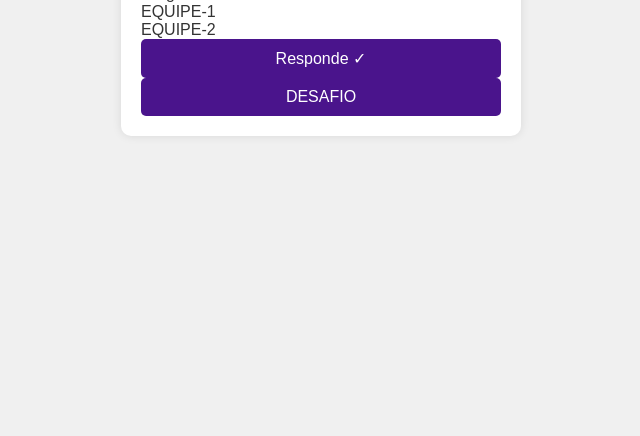
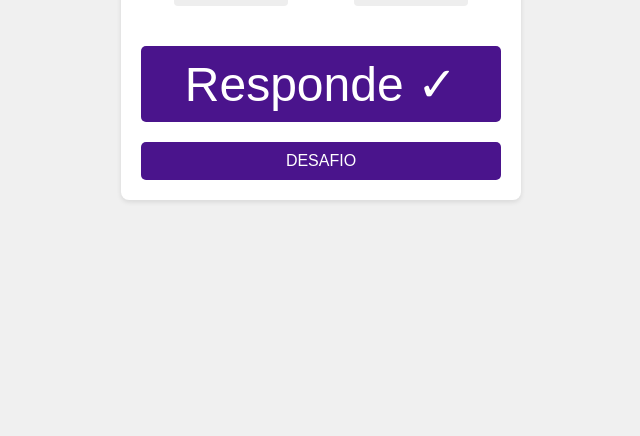
Before and after one commit to jaksonsilva1/wordplay, a plain HTML site: page pergunta.html in a window 1280 px wide. Shown: the part 364-800 px from the top of the page, without its empty margins (319-959 px from the left). Drawn offline with Linux system fonts and the light colour scheme.

Commit message:
Update styles.css

```diff
--- a/styles.css
+++ b/styles.css
@@ -171,3 +171,62 @@ span {
     cursor: pointer;
     text-decoration: underline;
 }
+
+
+body {
+    font-family: sans-serif;
+    display: flex;
+    flex-direction: column;
+    align-items: center;
+    justify-content: center;
+    min-height: 100vh;
+    background-color: #f0f0f0;
+  }
+.container {
+    display: flex;
+    flex-direction: column;
+    align-items: center;
+    background-color: #fff;
+    padding: 20px;
+    border-radius: 8px;
+    box-shadow: 0 2px 5px rgba(0, 0, 0, 0.1);
+  }
+
+.check {
+    font-size: 48px;
+    margin-top: 20px;
+  }
+
+.next-button {
+    margin-top: 20px;
+}
+.team {
+    background-color: #eee;
+    padding: 10px 20px;
+    border-radius: 4px;
+    cursor: pointer;
+    transition: background-color 0.3s;
+  }
+
+
+.team:hover {
+    background-color: #ddd;
+  }
+
+
+  .teams {
+    display: flex;
+    justify-content: space-around;
+    width: 100%;
+    margin-bottom: 20px;
+  }
+
+  .question {
+    font-size: 24px;
+    margin-bottom: 20px;
+  }
+
+
+  button:hover {
+    background-color: #777;
+  }
```
